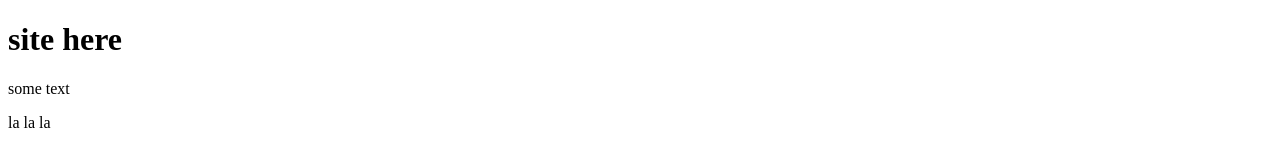
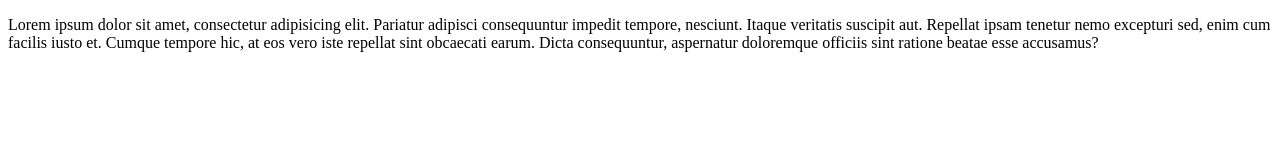
Before and after one commit to YuliyaYakutsik/site, a plain HTML site: page index.html in a window 1280 px wide. Drawn offline with Linux system fonts and the light colour scheme.

Commit message:
third commit

```diff
--- a/index.html
+++ b/index.html
@@ -6,8 +6,6 @@
 	<link rel="stylesheet" href="css/style.css">
 </head>
 <body>
-	<h1>site here</h1>
-	<p>some text</p>
-	<p>la la la</p>
+	<p>Lorem ipsum dolor sit amet, consectetur adipisicing elit. Pariatur adipisci consequuntur impedit tempore, nesciunt. Itaque veritatis suscipit aut. Repellat ipsam tenetur nemo excepturi sed, enim cum facilis iusto et. Cumque tempore hic, at eos vero iste repellat sint obcaecati earum. Dicta consequuntur, aspernatur doloremque officiis sint ratione beatae esse accusamus?</p>
 </body>
 </html>
```
